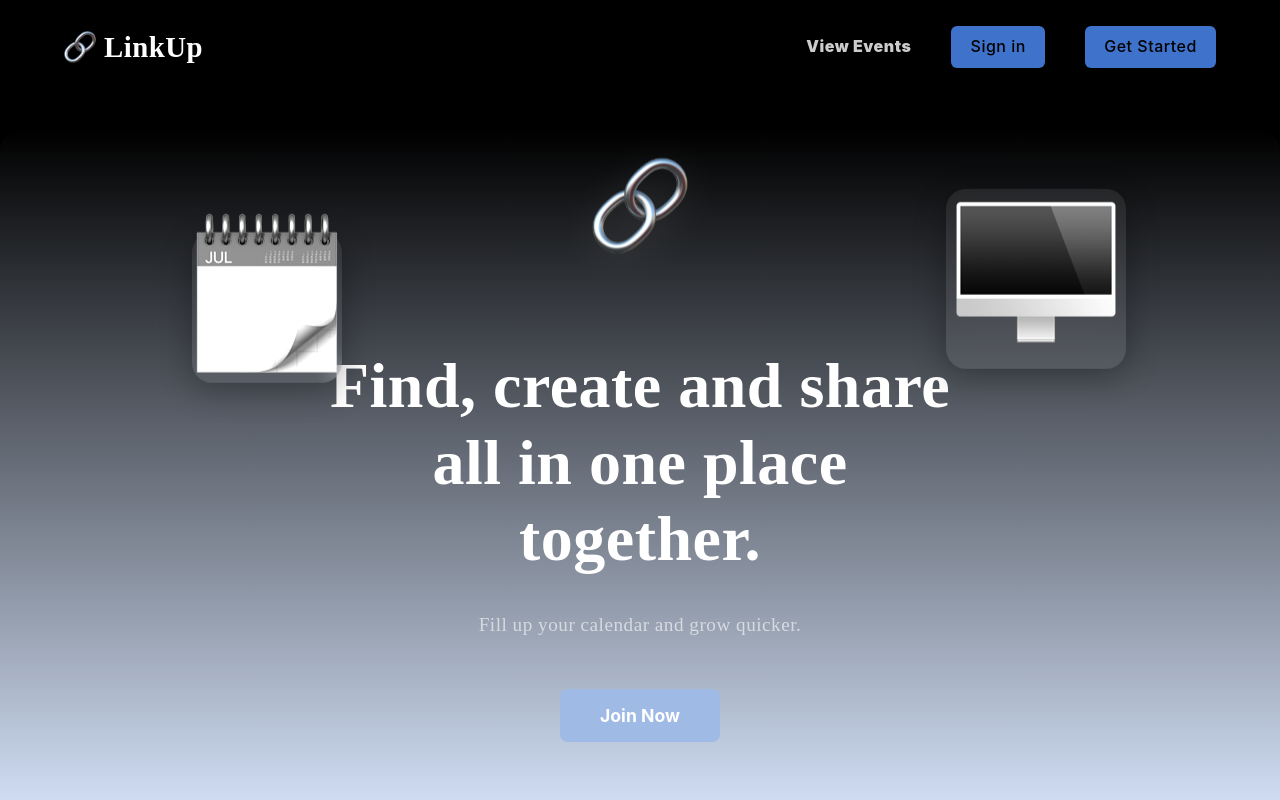
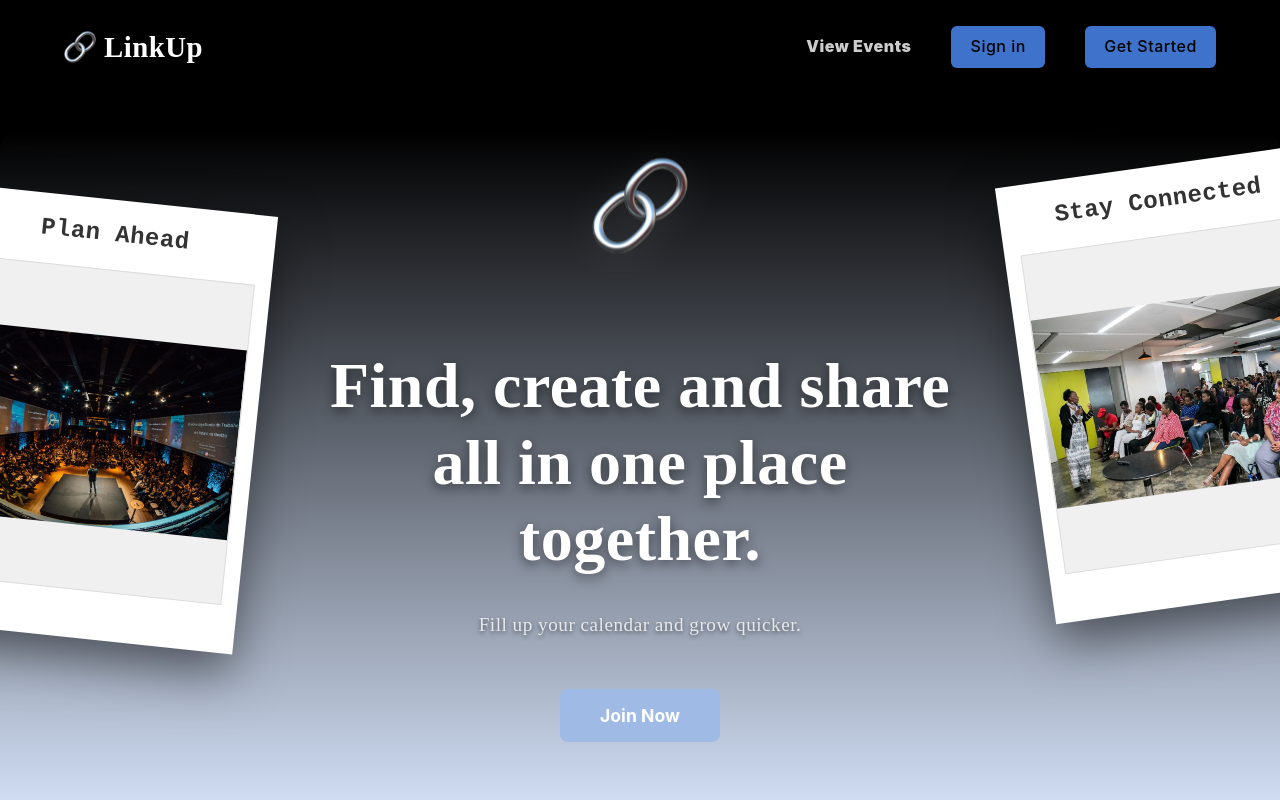
Before and after one commit to austinmusebe/LinkUp, a React (Vite) app in the folder client/: page / in a window 1280 px wide. Built offline with nearby package versions, Linux system fonts and the light colour scheme.

Commit message:
- Updated landing page with polaroid style images.

```diff
--- a/client/src/pages/Landing.tsx
+++ b/client/src/pages/Landing.tsx
@@ -2,6 +2,8 @@ import { Link } from "react-router-dom";
 import calendarEmoji from "../assets/calendar-emoji.png";
 import computerEmoji from "../assets/computer-emoji.png";
 import linkEmoji from "../assets/link-emoji.png";
+import landingOne from "../assets/images/landing-page-one.jpg";
+import landingTwo from "../assets/images/landing-page-two.jpg";
 
 function Landing() {
   return (
@@ -77,36 +79,6 @@ function Landing() {
           >
             View Events
           </a>
-          {/*<a
-            className="landing-nav-item"
-            href="#conferences"
-            style={{
-              color: "rgba(255,255,255,0.8)",
-              textDecoration: "none",
-              transition: "color 0.3s",
-            }}
-            onMouseEnter={(e) => (e.currentTarget.style.color = "white")}
-            onMouseLeave={(e) =>
-              (e.currentTarget.style.color = "rgba(255,255,255,0.8)")
-            }
-          >
-            Conferences
-          </a>
-          <a
-            className="landing-nav-item"
-            href="#plots"
-            style={{
-              color: "rgba(255,255,255,0.8)",
-              textDecoration: "none",
-              transition: "color 0.3s",
-            }}
-            onMouseEnter={(e) => (e.currentTarget.style.color = "white")}
-            onMouseLeave={(e) =>
-              (e.currentTarget.style.color = "rgba(255,255,255,0.8)")
-            }
-          >
-            Plots
-          </a>*/}
           <Link
             to="/login"
             style={{
@@ -139,21 +111,21 @@ function Landing() {
           </Link>
         </div>
       </nav>
-      {/* --- NEW GRADIENT BACKGROUND --- */}
+
+      {/* --- BACKGROUND GRADIENT --- */}
       <div
         style={{
           position: "absolute",
-          top: "130px", // 100px assumed nav height + 30px
+          top: "130px",
           left: 0,
           right: 0,
           bottom: 0,
           background: "linear-gradient(to bottom, #000000, #CFDCF2)",
           borderTopLeftRadius: "20px",
           borderTopRightRadius: "20px",
-          zIndex: 1, // Sit behind hero content
+          zIndex: 1,
         }}
       />
-      {/* --- END NEW GRADIENT BACKGROUND --- */}
 
       {/* Hero Section */}
       <div
@@ -168,55 +140,107 @@ function Landing() {
           zIndex: 2,
         }}
       >
-        {/* Floating Card - Left */}
-        <div
-          style={{
-            position: "absolute",
-            top: "20%",
-            left: "15%",
-            width: "150px",
-            height: "150px",
-            background: "rgba(255,255,255,0.08)",
-            backdropFilter: "blur(10px)",
-            borderRadius: "20px",
-            display: "flex",
-            alignItems: "center",
-            justifyContent: "center",
-            transform: "rotate(-15deg)",
-            boxShadow: "0 8px 32px rgba(0,0,0,0.3)",
-            animation: "float 6s ease-in-out infinite",
-          }}
-        >
-          <div
-            style={{ fontSize: "4rem", filter: "grayscale(1) brightness(1.2)" }}
-          >
-            <img src={calendarEmoji} alt="calendarEmoji" />
-          </div>
-        </div>
-
-        {/* Floating Card - Right */}
+        {/* --- POLAROID LEFT --- */}
         <div
           style={{
             position: "absolute",
             top: "15%",
-            right: "12%",
-            width: "180px",
-            height: "180px",
-            background: "rgba(255,255,255,0.08)",
-            backdropFilter: "blur(10px)",
-            borderRadius: "20px",
+            left: "-5%", // Pushed partially off screen
+            width: "25vw", // Dynamic width
+            minWidth: "300px",
+            height: "55vh", // Tall vertical look
+            background: "#ffffff",
+            padding: "1rem 1rem 3rem 1rem", // Extra padding bottom for polaroid look
+            transform: "rotate(6deg)",
+            boxShadow: "0 20px 50px rgba(0,0,0,0.5)",
+            zIndex: 1,
             display: "flex",
-            alignItems: "center",
-            justifyContent: "center",
-            transform: "rotate(15deg)",
-            boxShadow: "0 8px 32px rgba(0,0,0,0.3)",
-            animation: "float 6s ease-in-out infinite 1s",
+            flexDirection: "column",
+            gap: "0.5rem",
           }}
         >
+          {/* Polaroid Title */}
           <div
-            style={{ fontSize: "4rem", filter: "grayscale(1) brightness(1.2)" }}
+            style={{
+              textAlign: "center",
+              color: "#333",
+              fontSize: "1.5rem",
+              fontWeight: "600",
+              fontFamily: "'Courier New', Courier, monospace", // Typewriter feel
+              paddingBottom: "0.5rem",
+            }}
           >
-            <img src={computerEmoji} alt="Computer Emoji" />
+            Plan Ahead
+          </div>
+          {/* Polaroid Image Area */}
+          <div
+            style={{
+              flex: 1,
+              background: "#f0f0f0",
+              display: "flex",
+              alignItems: "center",
+              justifyContent: "center",
+              overflow: "hidden",
+              border: "1px solid #ddd",
+            }}
+          >
+            <img
+              src={landingOne}
+              alt="Calendar"
+              style={{ width: "100%", height: "auto", objectFit: "contain" }}
+            />
+          </div>
+        </div>
+
+        {/* --- POLAROID RIGHT --- */}
+        <div
+          style={{
+            position: "absolute",
+            top: "10%",
+            right: "-5%", // Pushed partially off screen
+            width: "25vw",
+            minWidth: "300px",
+            height: "55vh",
+            background: "#ffffff",
+            padding: "1rem 1rem 3rem 1rem",
+            transform: "rotate(-8deg)",
+            boxShadow: "0 20px 50px rgba(0,0,0,0.5)",
+            zIndex: 1,
+            display: "flex",
+            flexDirection: "column",
+            gap: "0.5rem",
+          }}
+        >
+          {/* Polaroid Title */}
+          <div
+            style={{
+              textAlign: "center",
+              color: "#333",
+              fontSize: "1.5rem",
+              fontWeight: "600",
+              fontFamily: "'Courier New', Courier, monospace",
+              paddingBottom: "0.5rem",
+            }}
+          >
+            Stay Connected
+          </div>
+          {/* Polaroid Image Area */}
+          <div
+            style={{
+              flex: 1,
+              background: "#f0f0f0", // Light gray background for image area
+              display: "flex",
+              alignItems: "center",
+              justifyContent: "center",
+              overflow: "hidden",
+              border: "1px solid #ddd",
+            }}
+          >
+            <img
+              src={landingTwo}
+              alt="Computer"
+              style={{ width: "100%", height: "auto", objectFit: "contain" }}
+            />
           </div>
         </div>
 
@@ -227,6 +251,7 @@ function Landing() {
             fontSize: "6rem",
             animation: "float 5s ease-in-out infinite",
             filter: "drop-shadow(0 4px 20px rgba(255,255,255,0.1))",
+            zIndex: 10, // Ensure above photos
           }}
         >
           <img
@@ -247,6 +272,8 @@ function Landing() {
             lineHeight: "1.2",
             marginBottom: "1.5rem",
             color: "white",
+            zIndex: 10, // Ensure above photos
+            textShadow: "0 4px 12px rgba(0,0,0,0.5)", // Added shadow for readability over photos if they overlap
           }}
         >
           Find, create and share
@@ -259,17 +286,19 @@ function Landing() {
         <p
           style={{
             fontSize: "1.2rem",
-            color: "rgba(255,255,255,0.6)",
+            color: "rgba(255,255,255,0.8)",
             marginBottom: "3rem",
             textAlign: "center",
             fontFamily: "'SF Pro', serif",
+            zIndex: 10,
+            textShadow: "0 2px 4px rgba(0,0,0,0.5)",
           }}
         >
           Fill up your calendar and grow quicker.
         </p>
 
         {/* CTA Button */}
-        <Link to="/signup" style={{ textDecoration: "none" }}>
+        <Link to="/signup" style={{ textDecoration: "none", zIndex: 10 }}>
           <button
             className="landing-join-button"
             style={{
@@ -281,6 +310,7 @@ function Landing() {
               color: "white",
               cursor: "pointer",
               transition: "all 0.3s",
+              zIndex: 10,
             }}
             onMouseEnter={(e) => {
               e.currentTarget.style.background = "rgba(255,255,255,0.2)";
@@ -299,10 +329,10 @@ function Landing() {
       <style>{`
         @keyframes float {
           0%, 100% {
-            transform: translateY(0) rotate(var(--rotation, 0deg));
+            transform: translateY(0);
           }
           50% {
-            transform: translateY(-20px) rotate(var(--rotation, 0deg));
+            transform: translateY(-20px);
           }
         }
       `}</style>
```
Also changed, not shown: client/src/assets/images/landing-page-one.jpg (added), client/src/assets/images/landing-page-two.jpg (added).
